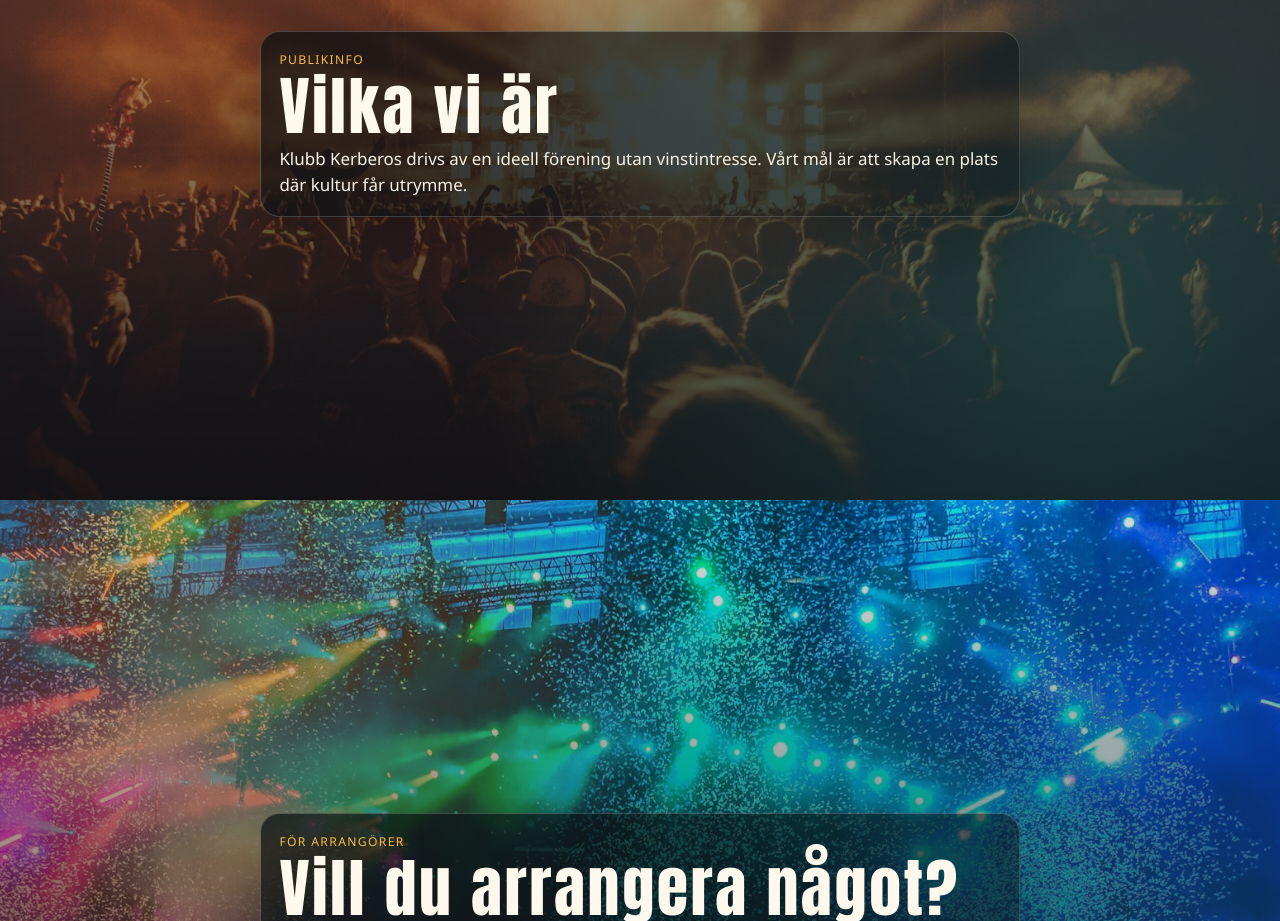
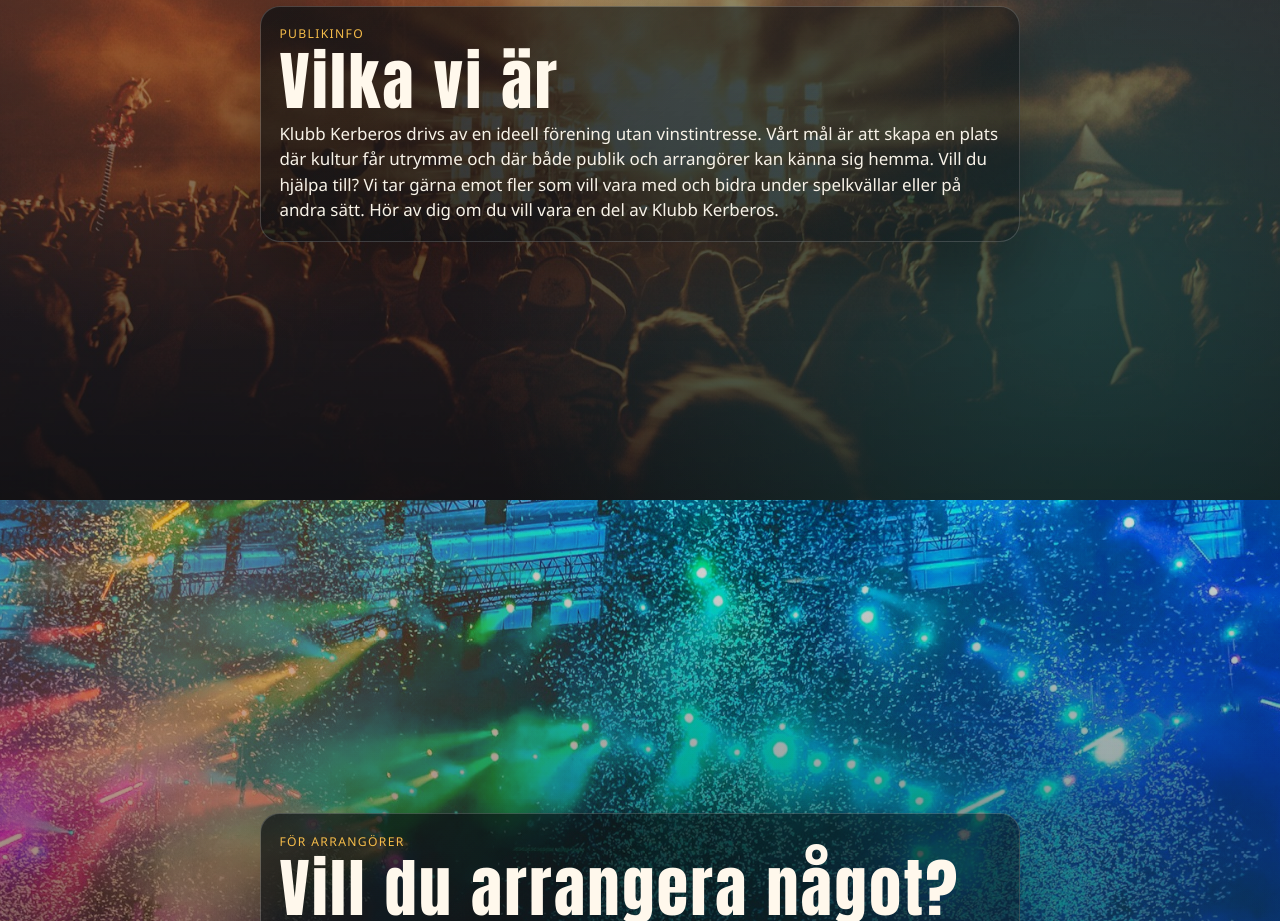
Before and after one commit to Klubb-Kerberos/kksp, a React (Vite) app: page / in a window 1280 px wide. Shown: the part 5100-6021 px from the top of the page. Built offline with nearby package versions, Linux system fonts and the light colour scheme.

Commit message:
Update Vilka vi är section copy

```diff
--- a/src/App.jsx
+++ b/src/App.jsx
@@ -68,7 +68,7 @@
     id: 'vilka-vi-ar',
     title: 'Vilka vi är',
     body:
-      'Klubb Kerberos drivs av en ideell förening utan vinstintresse. Vårt mål är att skapa en plats där kultur får utrymme.',
+      'Klubb Kerberos drivs av en ideell förening utan vinstintresse. Vårt mål är att skapa en plats där kultur får utrymme och där både publik och arrangörer kan känna sig hemma. Vill du hjälpa till? Vi tar gärna emot fler som vill vara med och bidra under spelkvällar eller på andra sätt. Hör av dig om du vill vara en del av Klubb Kerberos.',
     media: {
       type: 'image',
       src: asset('media/images/vilka-vi-ar.jpg'),
```
